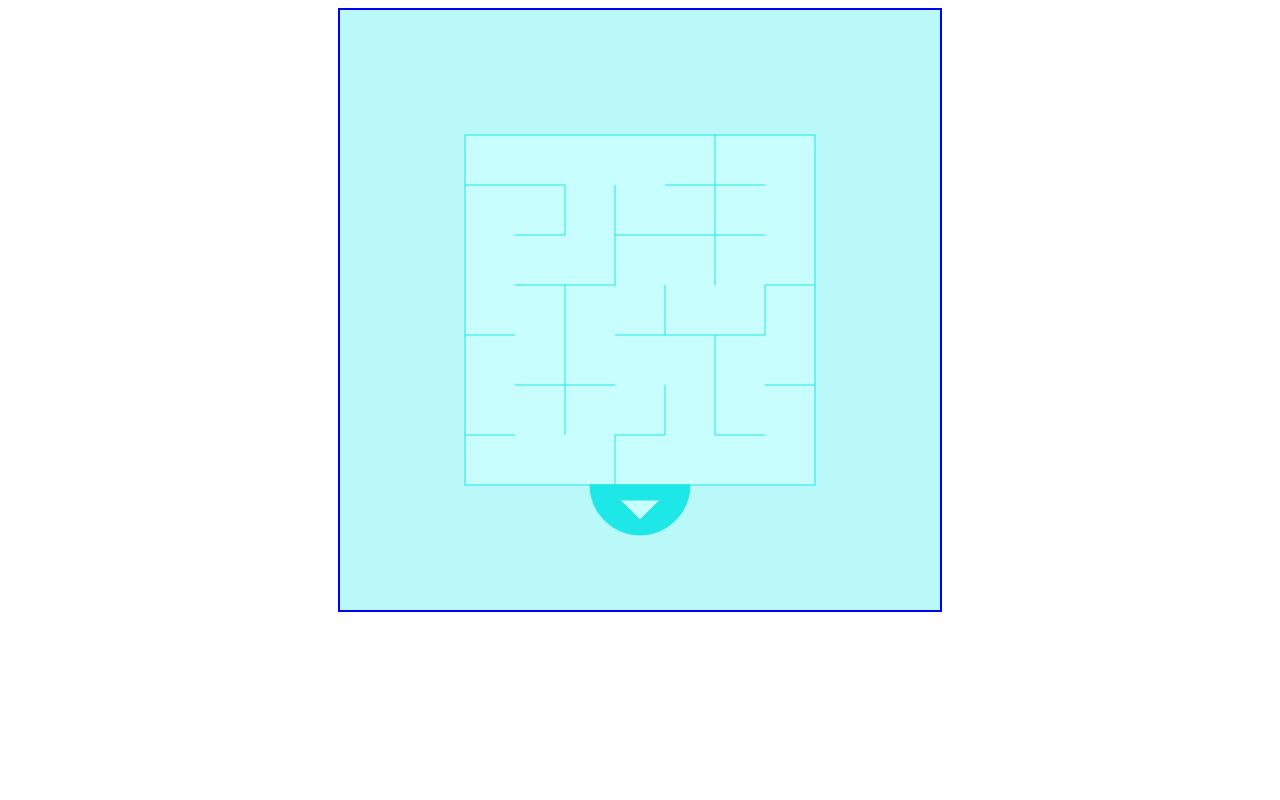
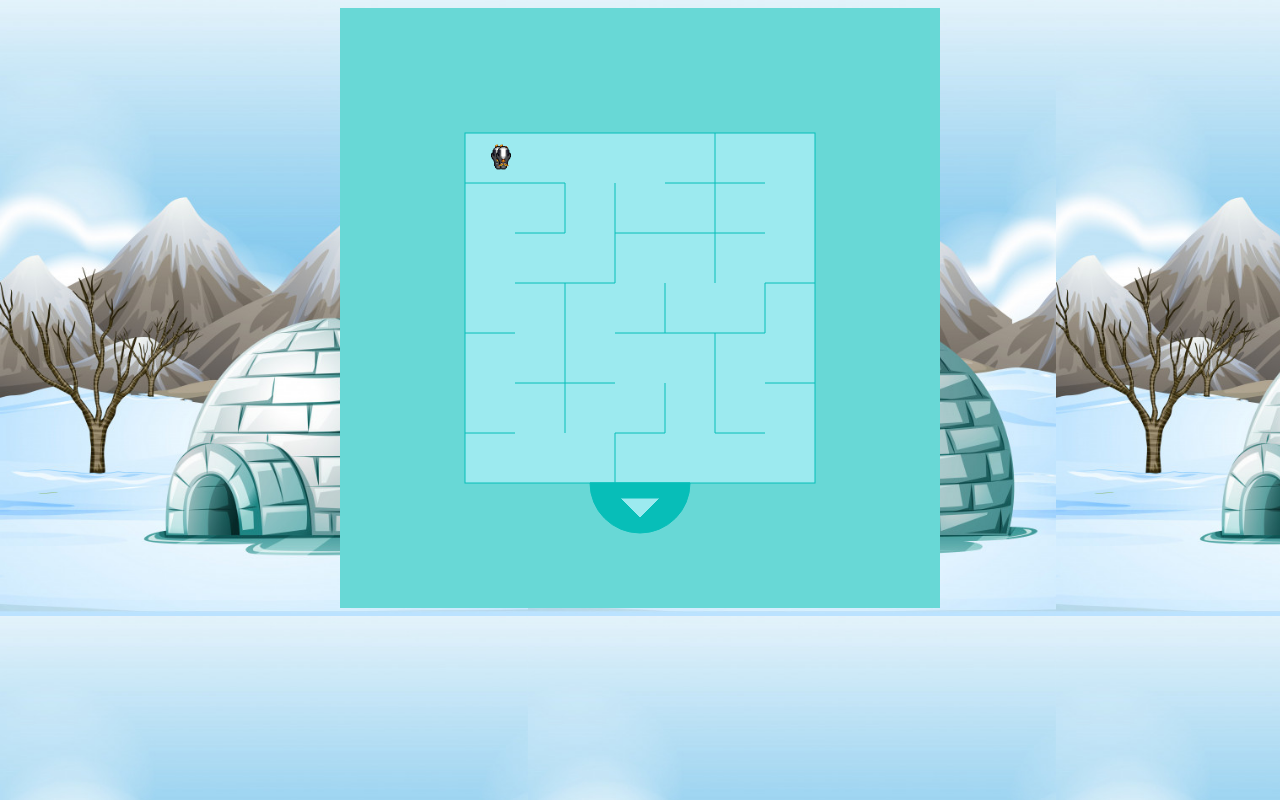
Before and after one commit to AleOchoa/Penguin-Rush-Videogame, a plain HTML site: page proyecto/index.html in a window 1280 px wide. Drawn offline with Linux system fonts and the light colour scheme.

Commit message:
ya salen los pinguinos

```diff
--- a/proyecto/script.js
+++ b/proyecto/script.js
@@ -1,6 +1,7 @@
 let canvas=document.querySelector("canvas")
 let ctx=canvas.getContext("2d")
 ctx.translate(300,300)
+let movimientos=[[],["r"],["u"],["l"],["d"],["l","r"],["u","d"],["r","d"],["l","u"],["l","d"],["l","r","u"],["l","u","d"],["r","u","d"],["l","r","d"]]
 class Laberinto{
     constructor(){
         this.premio={
@@ -12,15 +13,16 @@ class Laberinto{
             y:6
         }
         this.angulo=0
+        this.tablero=[[7,8,7,2,7,13,8],[5,10,9,7,9,3,3],[14,6,8,10,8,1,1],[3,7,11,7,9,10,11],[7,9,10,9,7,6,11],[11,8,7,8,5,1,5],[3,10,9,10,12,9,3]]
     }
     draw() {
         ctx.clearRect(-300,-300,600,600)
         //laberinto
         let rota=this.angulo+(Math.floor(Math.random()*4)*90)
         ctx.rotate(rota*Math.PI/180)
-        ctx.fillStyle="#C8FEFE"
-ctx.lineWidth="2px"
-ctx.strokeStyle="#1EE7E7"
+        ctx.fillStyle="#9CEAEF"
+ctx.lineWidth="5px"
+ctx.strokeStyle="#07BEB8"
 ctx.fillRect(-175,-175,350,350)
 ctx.strokeRect(-175,-175,350,350)
 ctx.beginPath()
@@ -65,7 +67,7 @@ ctx.closePath()
 
 //medio circulo superior
 ctx.beginPath()
-ctx.fillStyle="#1EE7E7"
+ctx.fillStyle="#07BEB8"
 ctx.moveTo(50,-175)
 ctx.lineTo(-50,-175)
 ctx .arc (0, -175, 50, 0, Math.PI, true)
@@ -75,7 +77,7 @@ ctx.closePath()
 
 //triangulo direccion
 ctx.beginPath()
-ctx.fillStyle="#C8FEFE"
+ctx.fillStyle="#9CEAEF"
 ctx.moveTo(-20,-190)
 ctx.lineTo(20,-190)
 ctx.lineTo(0,-210)
@@ -88,3 +90,41 @@ ctx.closePath()
 
 let lab=new Laberinto()
 lab.draw()
+
+class Player{
+    constructor(x0,y0,tipo){
+        this.x=x0,
+        this.y=y0,
+        this.img=new Image()
+        this.img.src="./Imagenes/4PINGUINOS.png"
+        this.img.onload=()=>{
+            this.draw()
+        }
+        this.tipo=tipo
+
+    }
+    draw(){
+        ctx.drawImage(this.img,(150*this.tipo)+100,0,50,50,this.x,this.y,40,40)
+    }
+    moveDown(){
+        this.y+=50
+        ctx.drawImage(this.img,(150*this.tipo)+100,0,50,50,this.x,this.y,40,40)
+    }
+    moveUp(){
+        this.y-=50
+        ctx.drawImage(this.img,(150*this.tipo)+100,150,50,50,this.x,this.y,40,40)
+    }
+    moveLeft(){
+        this.x-=50
+        ctx.drawImage(this.img,(150*this.tipo)+100,50,50,50,this.x,this.y,40,40)
+    }
+    moveRight(){
+        this.x+=50
+        ctx.drawImage(this.img,(150*this.tipo)+100,100,50,50,this.x,this.y,40,40)
+    }
+}
+
+let p1=new Player(-175+(lab.inicio.x*50),-175+(lab.inicio.y*50),0)
+p1.draw()
+let p2=new Player(125,125,1)
+p2.draw()
--- a/proyecto/style.css
+++ b/proyecto/style.css
@@ -1,9 +1,11 @@
 body{
     display: flex;
     justify-content: center;
+    background-image: url(./Imagenes/nature-scene-with-igloo-ground_1308-29732.jpg);
+    background-size: contain;
 }
 
 canvas{
-    border: 2px solid blue;
-    background-color: #B9F9F9;
+
+    background-color: #68d8d6;
 }
```
Also changed, not shown: proyecto/Imagenes/4PINGUINOS.png (added), proyecto/Imagenes/PEZ.svg (added), proyecto/Imagenes/nature-scene-with-igloo-ground_1308-29732.jpg (added), proyecto/Imagenes/penguin-game-sprites_22191-242.jpg (added).
